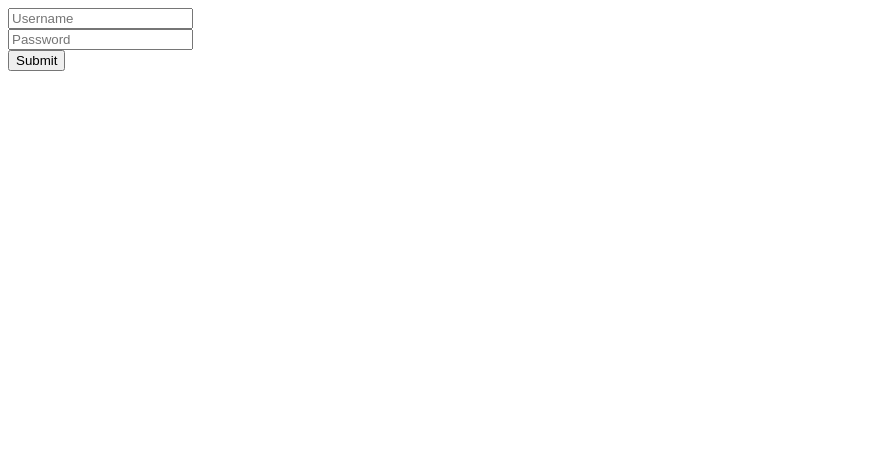
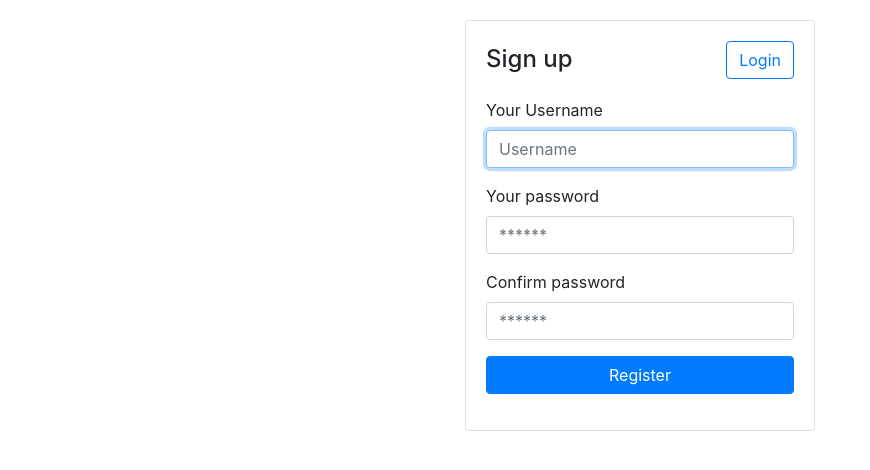
Before and after one commit to solodrpepper/Real_Time_Chat, a website: page public/register.html in a window 1280 px wide. Shown: the whole page, without its empty margins (0-870 px from the left). Drawn offline with nearby package versions, Linux system fonts and the light colour scheme.

Commit message:
Fixed login and signup

```diff
--- a/public/register.html
+++ b/public/register.html
@@ -1,16 +1,156 @@
 <!DOCTYPE html>
+
 <html lang="en">
    <head>
-    <meta charset="UTF-8">
-    <meta name="viewport" content="width=device-width, initial-scale=1.0">
-    <meta http-equiv="X-UA-Compatible" content="ie=edge">
+      <meta charset="UTF-8" />
+      <meta name="viewport" content="width=device-width, initial-scale=1.0" />
+      <meta http-equiv="X-UA-Compatible" content="ie=edge" />
+
+      <!-- CSS -->
+      <link
+         rel="stylesheet"
+         href="https://maxcdn.bootstrapcdn.com/bootstrap/4.0.0/css/bootstrap.min.css"
+         integrity="sha384-Gn5384xqQ1aoWXA+058RXPxPg6fy4IWvTNh0E263XmFcJlSAwiGgFAW/dAiS6JXm"
+         crossorigin="anonymous"
+      />
+
+      <!-- Font Awesome -->
+      <link
+         rel="stylesheet"
+         href="https://use.fontawesome.com/releases/v5.7.1/css/all.css"
+         integrity="sha384-fnmOCqbTlWIlj8LyTjo7mOUStjsKC4pOpQbqyi7RrhN7udi9RwhKkMHpvLbHG9Sr"
+         crossorigin="anonymous"
+      />
+
+      <!-- My CSS -->
+      <link rel="stylesheet" href="main.css" />
+
+      <!-- JavaScript -->
+      <script
+         src="https://code.jquery.com/jquery-3.2.1.slim.min.js"
+         integrity="sha384-KJ3o2DKtIkvYIK3UENzmM7KCkRr/rE9/Qpg6aAZGJwFDMVNA/GpGFF93hXpG5KkN"
+         crossorigin="anonymous"
+      ></script>
+      <script
+         src="https://cdnjs.cloudflare.com/ajax/libs/popper.js/1.12.9/umd/popper.min.js"
+         integrity="sha384-ApNbgh9B+Y1QKtv3Rn7W3mgPxhU9K/ScQsAP7hUibX39j7fakFPskvXusvfa0b4Q"
+         crossorigin="anonymous"
+      ></script>
+      <script
+         src="https://maxcdn.bootstrapcdn.com/bootstrap/4.0.0/js/bootstrap.min.js"
+         integrity="sha384-JZR6Spejh4U02d8jOt6vLEHfe/JQGiRRSQQxSfFWpi1MquVdAyjUar5+76PVCmYl"
+         crossorigin="anonymous"
+      ></script>
+
+      <!-- Check to see if the passwords match before we let them continue -->
+      <script>
+         function checkIfPasswordsMatch() {
+            password = document.getElementById("password_id").value;
+            cPassword = document.getElementById("cpassword_id").value;
+            if (password === cPassword) {
+               // Clear the error if there is one
+               document.getElementById("passwordError").style.visibility =
+                  "hidden";
+               document.getElementById("passwordError").innerHTML = "";
+
+               // then submit
+               return true;
+            } else {
+               document.getElementById("passwordError").style.visibility =
+                  "visible";
+               document.getElementById("passwordError").innerHTML =
+                  "Sorry, your passwords don't match";
+               document.getElementById("cpassword_id").value = "";
+               document.getElementById("cpassword_id").focus();
+               return false;
+            }
+         }
+
+         function submitForm() {
+            if (checkIfPasswordsMatch()) {
+               document.getElementById("sign_up_form").submit();
+            } else {
+               // Do squat
+            }
+         }
+      </script>
+
       <title>RTC - Register</title>
    </head>
+
    <body>
-    <form action="/register" method="post">
-        <input type="text" placeholder="Username" name="username" /><br />
-        <input type="password" placeholder="Password" name="password" /><br />
-        <input type="submit" />
+      <div style="margin-top: 20px"></div>
+      <div class="container login_form">
+         <div class="row justify-content-md-center">
+            <div class="col-lg-4">
+               <div class="card">
+                  <article class="card-body">
+                        <a href="/login.html" class="float-right btn btn-outline-primary">Login</a>
+                     <h4 class="card-title mb-4 mt-1">Sign up</h4>
+                     <form
+                        NAME="signUpForm"
+                        METHOD="post"
+                        id="sign_up_form"
+                        action="/register"
+                     >
+                        <div class="form-group">
+                           <label>Your Username</label>
+                           <input
+                              class="form-control"
+                              name="username"
+                              placeholder="Username"
+                              type="text"
+                              required
+                              autofocus
+                              maxlength="16"
+                           />
+                        </div>
+                        <!-- form-group username// -->
+                        <div class="form-group">
+                           <label>Your password</label>
+                           <INPUT
+                              class="form-control"
+                              name="password"
+                              id="password_id"
+                              required
+                              placeholder="******"
+                              type="password"
+                           />
+                        </div>
+                        <!-- form-group password// -->
+                        <div class="form-group">
+                           <label>Confirm password</label>
+                           <INPUT
+                              class="form-control"
+                              name="cpassword"
+                              id="cpassword_id"
+                              required
+                              placeholder="******"
+                              type="password"
+                              onChange="checkIfPasswordsMatch()"
+                           />
+                           <p id="passwordError" style="visibility: hidden"></p>
+                        </div>
+                        <!-- form-group confirm password// -->
+                        <div class="form-group">
+                           <button
+                              type="button"
+                              class="btn btn-primary btn-block"
+                              name="signUpSubmit"
+                              onClick="submitForm()"
+                           >
+                              Register
+                           </button>
+                        </div>
+                        <!-- form-group// -->
                      </form>
+                  </article>
+               </div>
+               <!-- card.// -->
+            </div>
+            <!-- row.// -->
+         </div>
+         <!-- col.// -->
+      </div>
    </body>
 </html>
```
Also changed, not shown: public/login.html (+1 -1 lines). Lines whose indentation alone changed are shown as unchanged.
